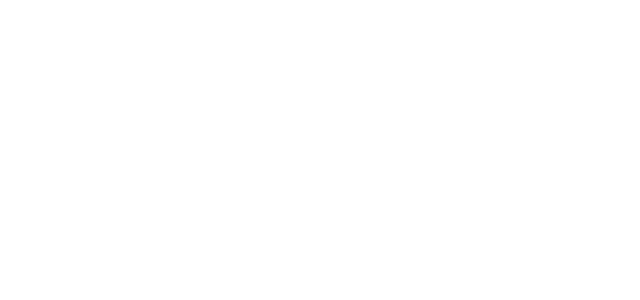
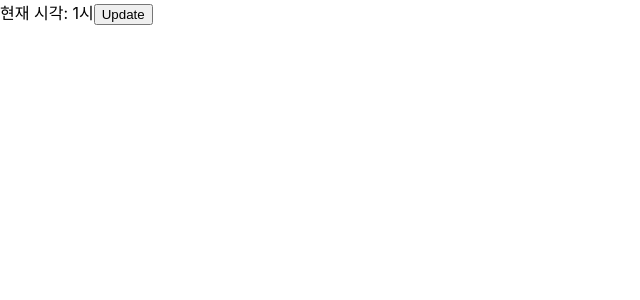
Before and after one commit to minumsa/react-study, a React (Create React App) app: page /state in a window 1280 px wide. Before the commit this address had no page. Shown: the top 300 px of the page, without its empty margins (0-640 px from the left). Built offline with nearby package versions, Linux system fonts and the light colour scheme.

Commit message:
컴포넌트 이름 변경

```diff
--- a/src/App.js
+++ b/src/App.js
@@ -1,7 +1,8 @@
 import React, { Component } from "react";
 import { BrowserRouter, Routes, Route, Link } from "react-router-dom";
 import Main from "./Main";
-import UseState from "./UseState";
+import Effect from "./Effect";
+import State from "./State";
 
 function App() {
   return (
@@ -9,13 +10,10 @@ function App() {
       <BrowserRouter>
         <Routes>
           <Route path="/" element={<Main />}></Route>
-          <Route path="/UseState" element={<UseState />}></Route>
+          <Route path="/state" element={<State />}></Route>
+          <Route path="/effect" element={<Effect />}></Route>
         </Routes>
       </BrowserRouter>
-      {/* <Link to="/useState">useState로 이동</Link>
-      <br />
-      <Link to="/useEffect">useEffect로 이동</Link>
-      <br /> */}
     </div>
   );
 }
--- a/src/useEffect.js
+++ b/src/Effect.js
@@ -1,7 +1,7 @@
 import React from "react";
 
 function useEffect() {
-  return <div>useEffect</div>;
+  return <div>useEffect 연습</div>;
 }
 
 export default useEffect;
--- a/src/Main.js
+++ b/src/Main.js
@@ -1,15 +1,15 @@
 import React from "react";
 import { Link } from "react-router-dom";
 
-function main() {
+function Main() {
   return (
     <div>
       <p>Hello, React!</p>
       <ul>
-        <Link to="/UseState">
+        <Link to="/state">
           <li>useState로 이동</li>
         </Link>
-        <Link to="/UseEffect">
+        <Link to="/effect">
           <li>useEffect로 이동</li>
         </Link>
       </ul>
@@ -17,4 +17,4 @@ function main() {
   );
 }
 
-export default main;
+export default Main;
--- /dev/null
+++ b/src/State.js
@@ -0,0 +1,13 @@
+import React from "react";
+import { useState } from "react";
+
+function State() {
+  return (
+    <div>
+      <span>현재 시각: 1시</span>
+      <button>Update</button>
+    </div>
+  );
+}
+
+export default State;
--- a/src/useState.js
+++ /dev/null
@@ -1,7 +0,0 @@
-import React from "react";
-
-function useState() {
-  return <div>useState 연습</div>;
-}
-
-export default useState;
```
